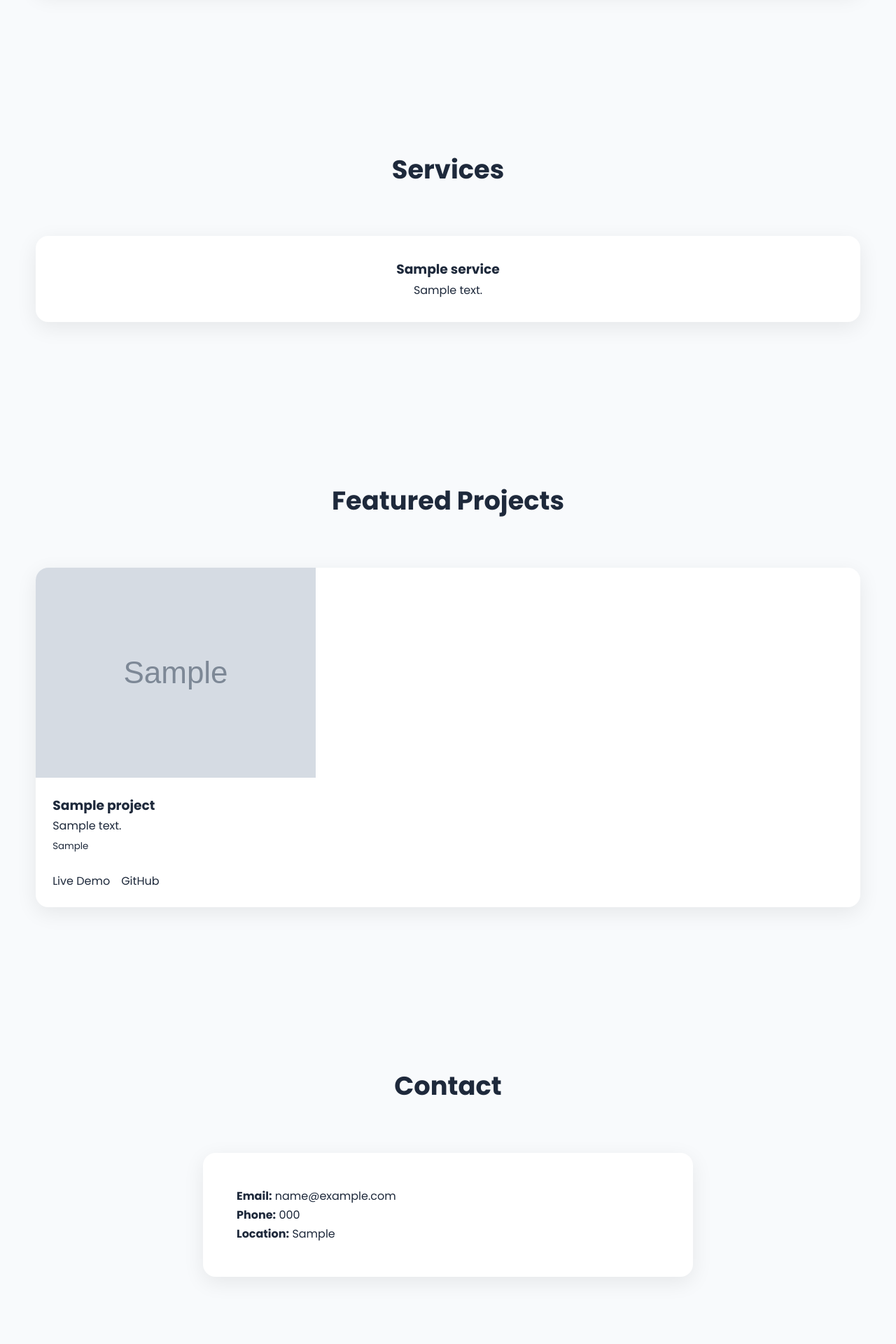
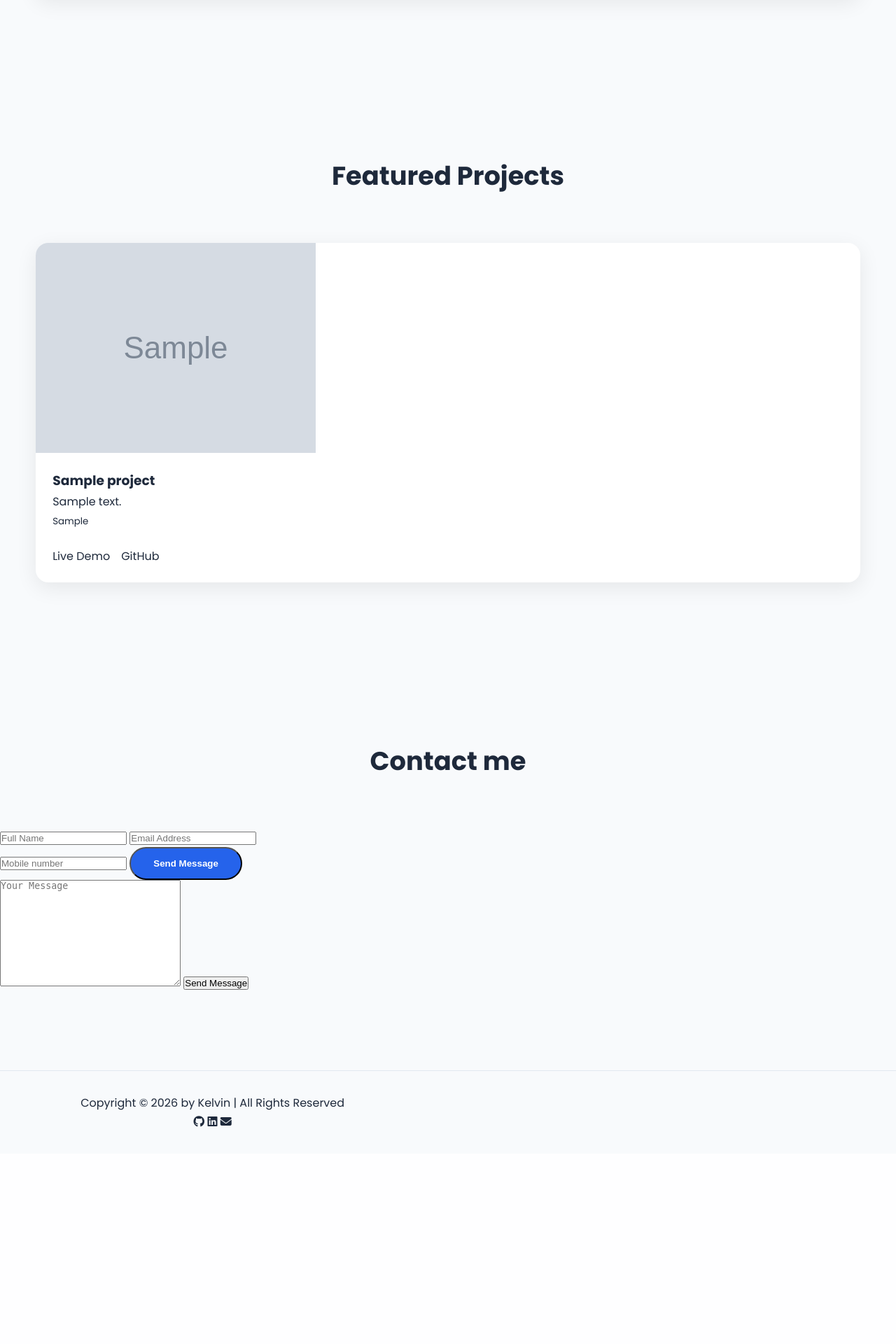
Before and after one commit to kio-ko-Kelvin/portfolioweb, a Django app: template portfolioapp/templates/portfolioapp/index.html in a window 1280 px wide. Shown: the part 2280-4200 px from the top of the page at 70% size. After the commit the page ends 3890 px from the top, so only its background shows below. Run offline with Django 5.2, Linux system fonts and the light colour scheme; the template is opened without the code that fills it: values that come from a table or form of the project are taken from there, others are empty; tables that the repository leaves empty hold one stand-in row (values such as "Sample post"); grey boxes marked "Sample" are stand-in pictures; parts of the project's set-up code (start-up, migrations or seed data) failed here and were passed over.

Commit message:
Added a better design, ommiting the less important/irrelevant items. Removed the education model from models.py and admin.py

```diff
--- a/portfolioapp/models.py
+++ b/portfolioapp/models.py
@@ -25,22 +25,6 @@
 
     def __str__(self):
         return self.name
-
-
-class Education(models.Model):
-    institution = models.CharField(max_length=150)
-
-    course = models.CharField(max_length=150)
-
-    year = models.CharField(max_length=30)
-
-    description = models.TextField()
-
-    class Meta:
-        ordering = ["-year"]
-
-    def __str__(self):
-        return f"{self.course} - {self.institution}"
 
 
 class Skill(models.Model):
--- a/portfolioapp/static/portfolioapp/css/style.css
+++ b/portfolioapp/static/portfolioapp/css/style.css
@@ -704,6 +704,19 @@
 body.dark #menu-btn i,
 body.dark #theme-toggle i{color:#fff;}
 #menu-btn:hover,#theme-toggle:hover{color:var(--primary);}
+
+.footer{
+    display: flex;
+    justify-content: space-between;
+    align-items: center;
+    flex-wrap: wrap;
+    padding: 2rem 9%;
+}
+
+.footer-text p{
+    font-size: 1.6rem;
+}
+
 @media(max-width:900px){
  .menu-btn{display:block;color:var(--text);}
  body.dark .menu-btn{color:#fff;}
--- a/portfolioapp/templates/portfolioapp/base.html
+++ b/portfolioapp/templates/portfolioapp/base.html
@@ -120,31 +120,6 @@
 
 </main>
 
-
-<footer>
-
-    <div class="footer-container">
-
-        <h3>{{ profile.name }}</h3>
-
-        <p>{{ profile.profession }}</p>
-
-        <a href="{{ profile.github }}">
-            <i class="fab fa-github"></i>
-        </a>
-
-        <a href="{{ profile.linkedin }}">
-            <i class="fab fa-linkedin"></i>
-        </a>
-
-        <a href="mailto:{{ profile.email }}">
-            <i class="fas fa-envelope"></i>
-        </a>
-
-    </div>
-
-</footer>
-
 <script src="{% static 'portfolioapp/js/script.js' %}"></script>
 
 {% block extra_js %}
--- a/portfolioapp/templates/portfolioapp/index.html
+++ b/portfolioapp/templates/portfolioapp/index.html
@@ -93,58 +93,6 @@
 
 </section>
 
-
-<!-- ================= EDUCATION ================= -->
-
-<section id="education" class="section">
-
-    <div class="section-title">
-
-        <h2>Education</h2>
-
-    </div>
-
-    <div class="timeline">
-
-        {% for item in education %}
-
-        <article class="timeline-card">
-
-            <span class="year">
-                {{ item.year }}
-            </span>
-
-            <h3>
-
-                {{ item.course }}
-
-            </h3>
-
-            <h4>
-
-                {{ item.institution }}
-
-            </h4>
-
-            <p>
-
-                {{ item.description }}
-
-            </p>
-
-        </article>
-
-        {% empty %}
-
-        <p>No education records added yet.</p>
-
-        {% endfor %}
-
-    </div>
-
-</section>
-
-
 <!-- ================= SKILLS ================= -->
 
 <section id="skills" class="section">
@@ -210,8 +158,6 @@
         {% for service in services %}
 
         <article class="service-card">
-
-            <i class="{{ service.icon }}"></i>
 
             <h3>
 
@@ -323,42 +269,25 @@
 
     <div class="section-title">
 
-        <h2>Contact</h2>
+        <h2>Contact me</h2>
 
     </div>
 
-    <div class="contact-card">
+    <form action="#">
+        <div class="input-box">
+            <input type="text" placeholder="Full Name">
+            <input type="email" placeholder="Email Address">
+        </div>
 
-        <p>
+        <div class="input-box">
+            <input type="number" placeholder="Mobile number">
+            <input type="submit" value="Send Message" class="btn-primary">
+        </div>
+        <textarea name="" id="" cols="30" rows="10" placeholder="Your Message"></textarea>
+        <input type="submit" value="Send Message" class="btn">
+    </form>
 
-            <strong>Email:</strong>
 
-            <a href="mailto:{{ profile.email }}">
-
-                {{ profile.email }}
-
-            </a>
-
-        </p>
-
-        {% if profile.phone %}
-        <p>
-
-            <strong>Phone:</strong>
-
-            {{ profile.phone }}
-        </p>
-        {% endif %}
-
-        <p>
-
-            <strong>Location:</strong>
-
-            {{ profile.location }}
-
-        </p>
-
-    </div>
 
 </section>
 
@@ -368,8 +297,31 @@
     <div class="container">
         <h2>No profile has been created yet.</h2>
     </div>
+
+    <div class="footer-icon-top">
+        <a href="#home"><i class="bx bx-up-arrow-alt"></i></a>
+    </div>
 </section>
 
 {% endif %}
 
+<footer id="footer" class="footer">
+    <div class="footer-message">
+        <p>Copyright &copy; 2026 by Kelvin | All Rights Reserved</p>
+
+        <a href="{{ profile.github }}">
+            <i class="fab fa-github"></i>
+        </a>
+
+        <a href="{{ profile.linkedin }}">
+            <i class="fab fa-linkedin"></i>
+        </a>
+
+        <a href="mailto:{{ profile.email }}">
+            <i class="fas fa-envelope"></i>
+        </a>
+
+    </div>
+</footer>
+
 {% endblock %}
```
Also changed, not shown: portfolioapp/admin.py (+0 -14 lines).
